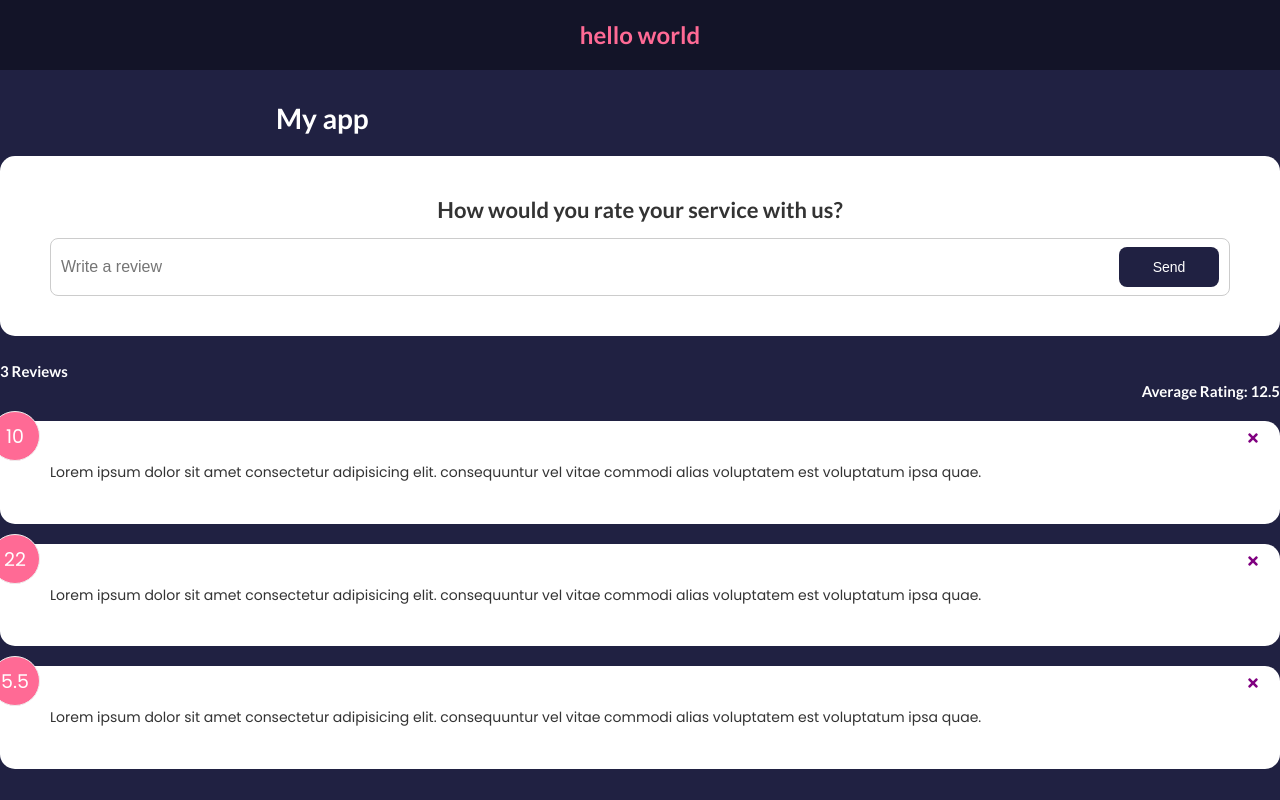
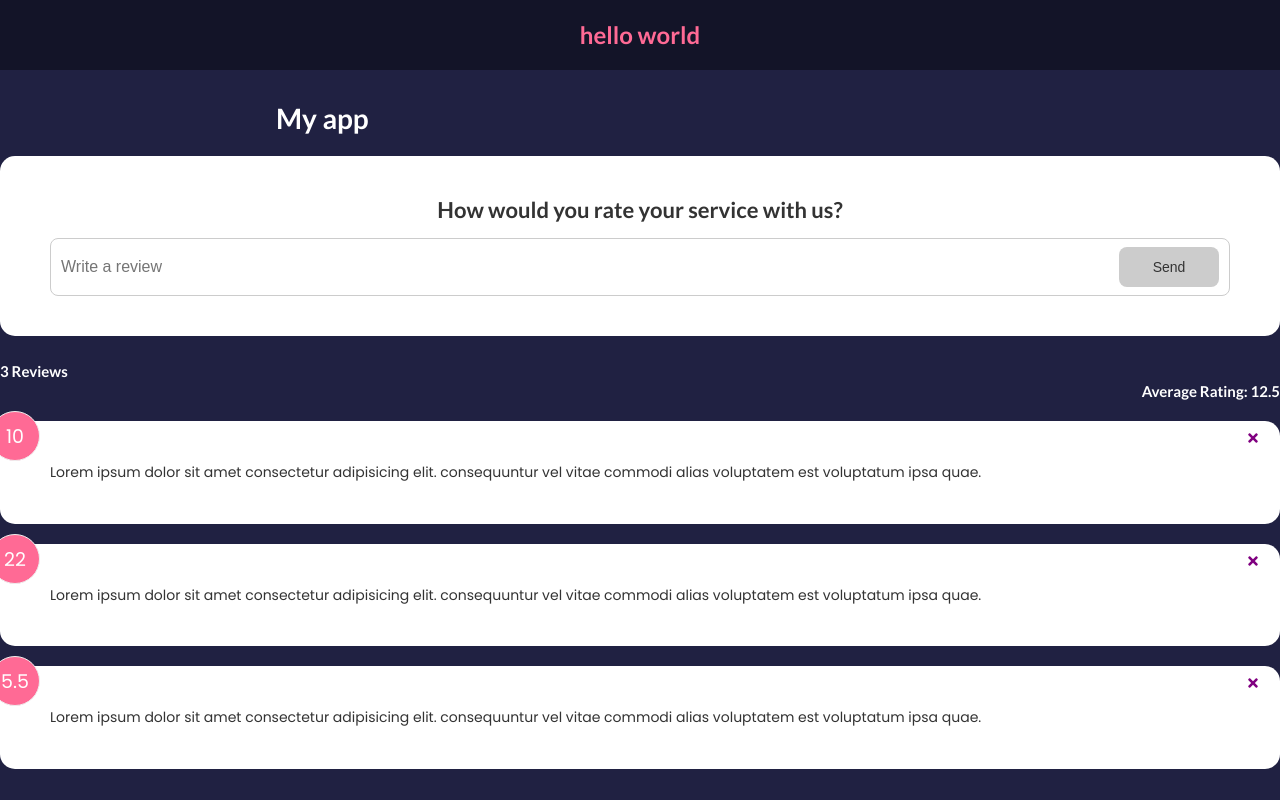
Before and after one commit to oliveroliverio/ud-brad-traversy-react-front-to-back-2022, a React (Create React App) app: page / in a window 1280 px wide. Built offline with nearby package versions, Linux system fonts and the light colour scheme.

Commit message:
01 added more states

```diff
--- a/src/components/FeedbackForm.js
+++ b/src/components/FeedbackForm.js
@@ -4,6 +4,8 @@ import Button from './shared/Button';
 // for each input in form, you need state
 function FeedbackForm() {
   const [text, setText] = useState('');
+  const [btnDisabled, setBtnDisabled] = useState(true);
+  const [message, setMessage] = useState('');
 
   // set as arrow function that takes in an event paramter
   const handleTextChange = (e) => {
@@ -21,7 +23,9 @@ function FeedbackForm() {
             type='text'
             placeholder='Write a review'
           />
-          <Button type='submit'>Send</Button>
+          <Button isDisabled={btnDisabled} type='submit'>
+            Send
+          </Button>
         </div>
       </form>
     </Card>
```
